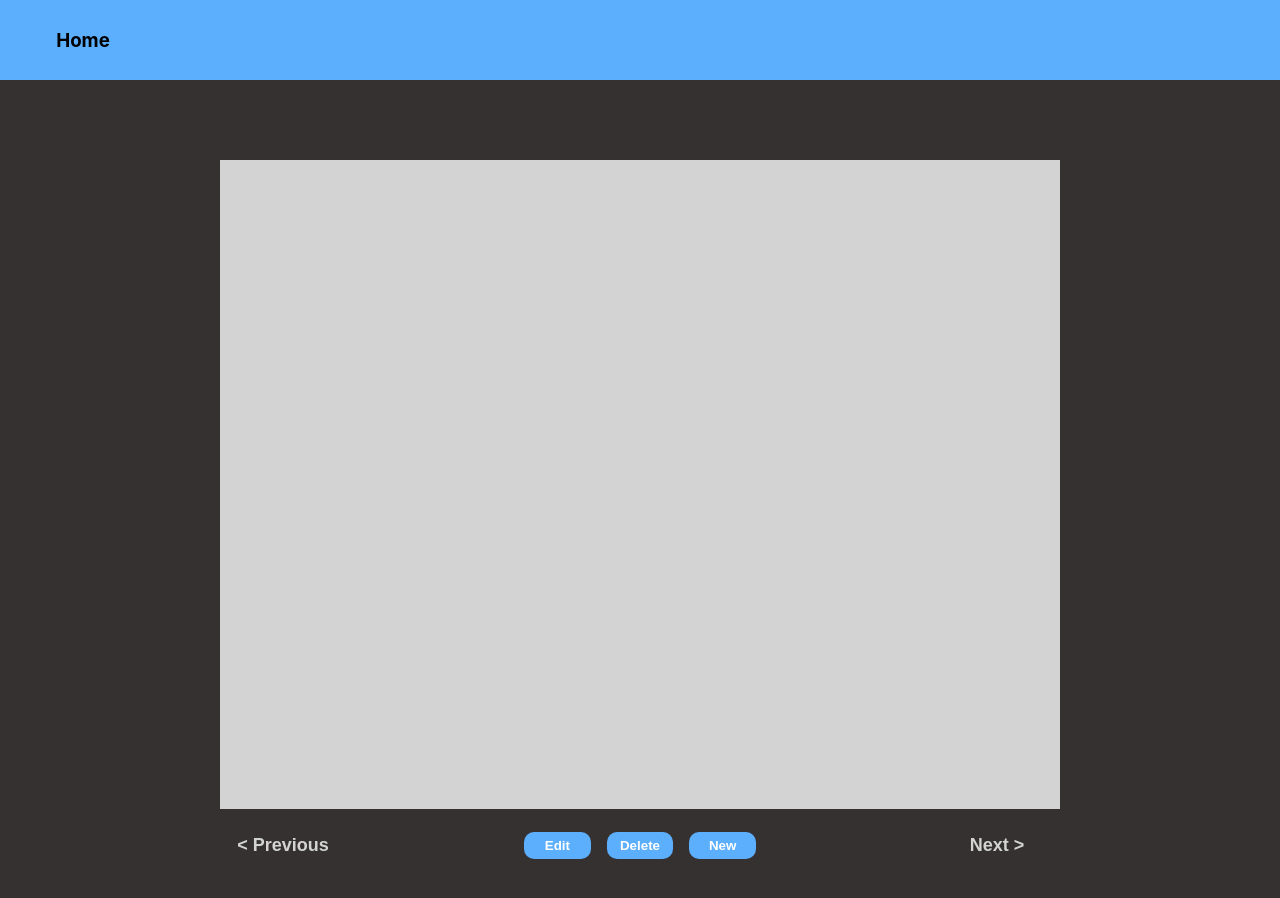
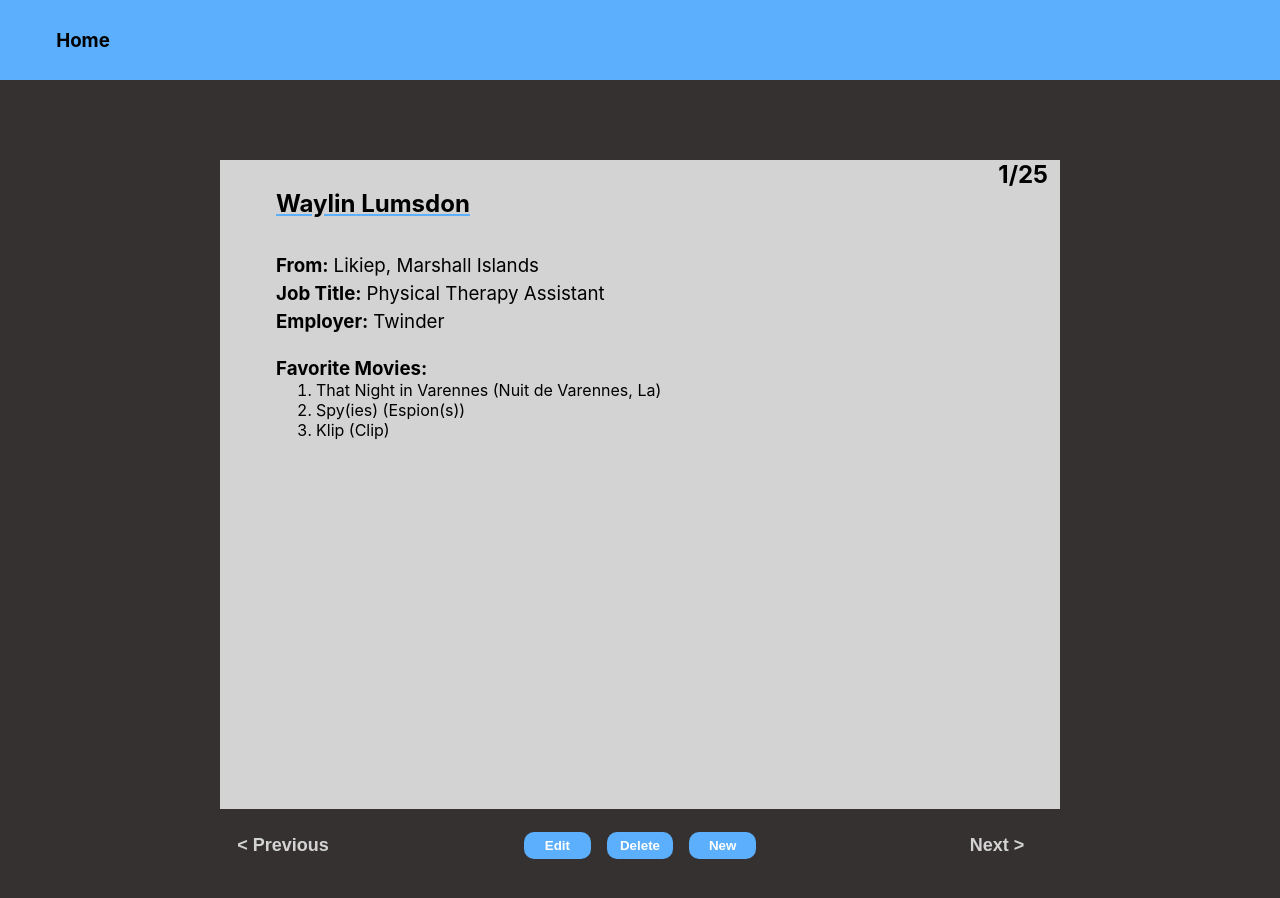
Before and after one commit to GucciHepcat52/user-directory-clone, a React (Create React App) app: page / in a window 1280 px wide. Shown: the top 898 px of the page. Built offline with nearby package versions, Linux system fonts and the light colour scheme.

Commit message:
Added functionality to gather user data and display info on button clicks

```diff
--- a/src/components/display/Display.css
+++ b/src/components/display/Display.css
@@ -11,6 +11,9 @@
   background-color: lightgrey;
   height: 90%;
   width: 100%;
+  display: flex;
+  flex-direction: column;
+  align-items: flex-start;
 }
 
 .nav-bar {
@@ -51,3 +54,38 @@
   color: lightgrey;
   cursor: pointer;
 }
+
+.counter {
+  font-weight: bold;
+  align-self: flex-end;
+  margin-right: 0.5em;
+}
+
+.user-display {
+  display: flex;
+  flex-direction: column;
+  margin-left: 3.5em;
+}
+
+.name {
+  text-decoration: underline;
+  text-decoration-color: rgb(91, 175, 253);
+  margin-bottom: 1.5em;
+}
+
+.user-info {
+  display: flex;
+  flex-direction: column;
+  gap: 5px;
+  margin-bottom: 1.5em;
+}
+
+.info {
+  display: flex;
+  flex-direction: row;
+  gap: 5px;
+}
+
+.info > p {
+  font-weight: normal;
+}
--- a/src/components/display/Display.js
+++ b/src/components/display/Display.js
@@ -1,24 +1,79 @@
-import React, { useContext } from "react";
+import React, { useContext, useState } from "react";
 import { DataContext } from "../App";
 import "./Display.css";
 
 export default function Display() {
   const { userData, setUserData } = useContext(DataContext);
+  const [index, setIndex] = useState(1);
 
-  function clickHandler() {
-    console.log(userData);
+  console.log(userData);
+
+  function prevHandler() {
+    if (index > 1) {
+      setIndex(index - 1);
+    } else {
+      console.log("cant go down more");
+    }
   }
+
+  function nextHandler() {
+    if (index < userData.length) {
+      setIndex(index + 1);
+    } else {
+      console.log("cant go up more");
+    }
+  }
+
   return (
     <div className="Display">
-      <div className="box"></div>
+      <div className="box">
+        <h2 className="counter">
+          {index}/{userData.length}
+        </h2>
+        {userData
+          .filter((person) => {
+            return person.id === index;
+          })
+          .map((person, index) => {
+            return (
+              <div key={index} className="user-display">
+                <h2 className="name">
+                  {person.name.first} {person.name.last}
+                </h2>
+                <div className="user-info">
+                  <h3 className="info">
+                    From:{" "}
+                    <p>
+                      {person.city}, {person.country}
+                    </p>
+                  </h3>
+                  <h3 className="info">
+                    Job Title: <p>{person.title}</p>
+                  </h3>
+                  <h3 className="info">
+                    Employer: <p>{person.employer}</p>
+                  </h3>
+                </div>
+                <h3>Favorite Movies:</h3>
+                <ol>
+                  <li>{person.favoriteMovies[0]}</li>
+                  <li>{person.favoriteMovies[1]}</li>
+                  <li>{person.favoriteMovies[2]}</li>
+                </ol>
+              </div>
+            );
+          })}
+      </div>
       <div className="nav-bar">
-        <button className="direction-btns">{"< Previous"}</button>
+        <button className="direction-btns" onClick={prevHandler}>
+          {"< Previous"}
+        </button>
         <div className="middle-btns">
           <button>{"Edit"}</button>
           <button>{"Delete"}</button>
           <button>{"New"}</button>
         </div>
-        <button className="direction-btns" onClick={clickHandler}>
+        <button className="direction-btns" onClick={nextHandler}>
           {"Next >"}
         </button>
       </div>
```
